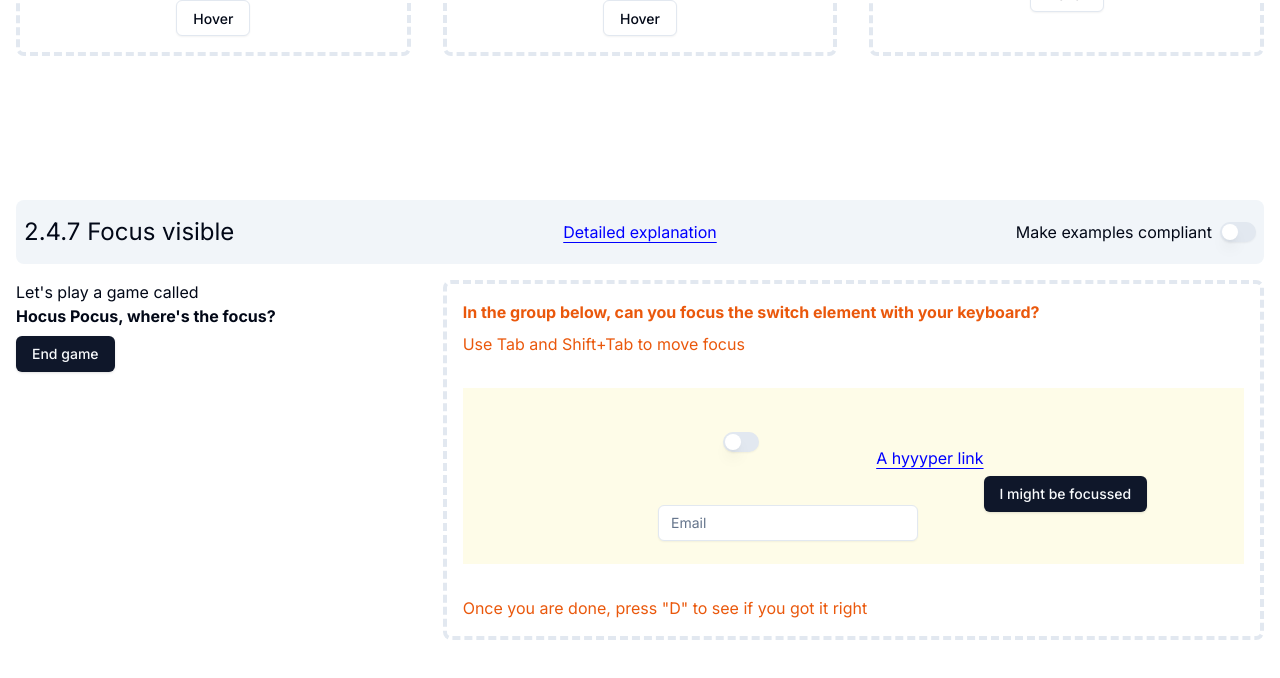
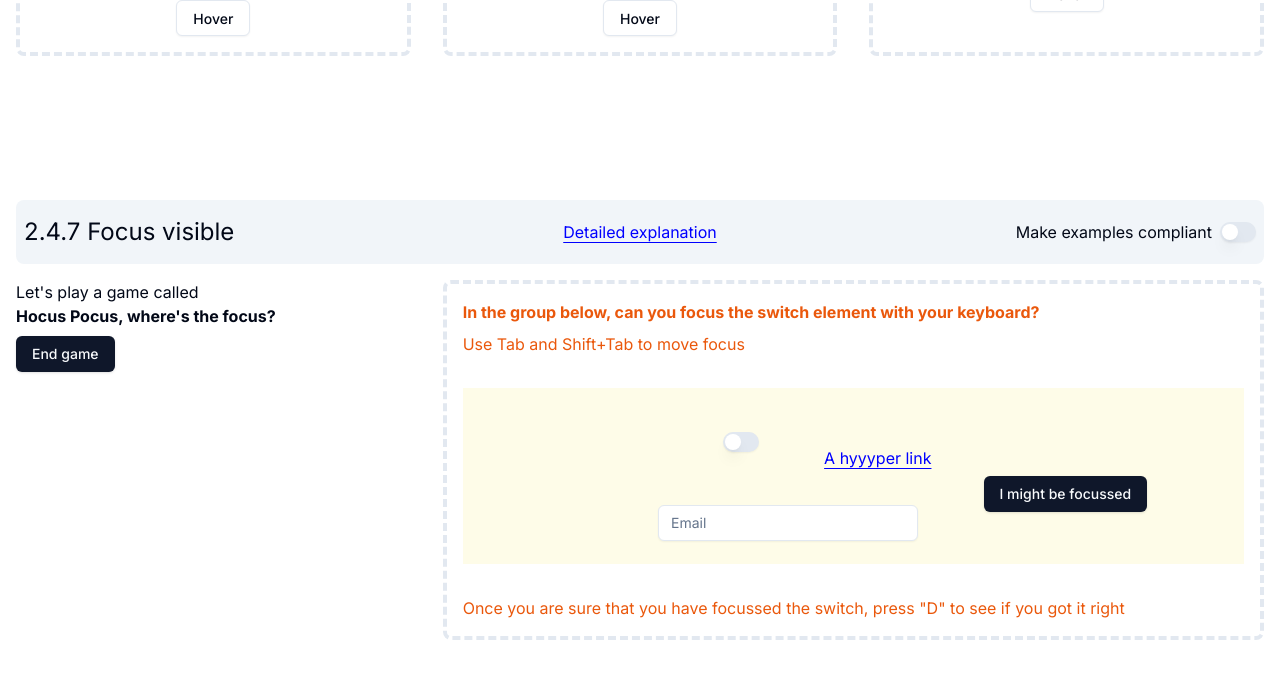
Before and after one commit to vivek-g-browserstack/interactive-wcag-examples, a Next.js app: page / in a window 1280 px wide. Both pictures are taken after a click on the button "Start game". Shown: the part 1223-1901 px from the top of the page. Built offline with nearby package versions, Linux system fonts and the light colour scheme.

Commit message:
Improve copy and UI

```diff
--- a/src/components/FocusVisible/index.tsx
+++ b/src/components/FocusVisible/index.tsx
@@ -32,7 +32,7 @@ export function FocusVisible() {
                     />
                 </div>
             </div>
-            <div className="grid grid-cols-6 gap-8">
+            <div className="grid grid-cols-3 gap-8">
                 <style>{`
                             .remove-focus:focus {
                                 outline: none !important;
@@ -49,7 +49,7 @@ export function FocusVisible() {
                                 box-shadow: none !important;
                             }
                 `}</style>
-                <div className="col-span-2">
+                <div className="col-span-1">
                     <p className="mb-2">Let&apos;s play a game called <br /> <b>Hocus Pocus, where&apos;s the focus?</b></p>
                     <Button
                         onClick={() => {
@@ -65,7 +65,7 @@ export function FocusVisible() {
                 {isGameInProgress &&
                     <div
                         ref={gameRef}
-                        className="relative col-span-4 p-4 rounded-lg border-4 border-dashed border-slate-200"
+                        className="relative col-span-2 p-4 rounded-lg border-4 border-dashed border-slate-200"
                         onKeyDown={(e) => {
                             if (e.key.toLowerCase() === "d") {
                                 setIsFixed((isFixed) => !isFixed)
@@ -75,12 +75,12 @@ export function FocusVisible() {
                         <h3 className="font-bold mb-2 text-orange-600">In the group below, can you focus the switch element with your keyboard?</h3>
                         <p className="text-orange-600 mb-8">Use Tab and Shift+Tab to move focus</p>
                         <div className="relative h-44 mb-8 bg-yellow-50">
-                            <a href="#" className="absolute top-1/3 right-1/3">A hyyyper link</a>
+                            <a href="#" className="absolute top-1/3 right-[40%]">A hyyyper link</a>
                             <Button className={`absolute top-1/2 left-2/3 ${isFixed ? `` : `remove-focus`}`}>I might be focussed</Button>
                             <Switch className={`absolute top-1/4 left-1/3 ${isFixed ? `` : `remove-focus`}`}></Switch>
                             <Input className="absolute top-2/3 left-1/4 w-1/3 bg-white" type="email" placeholder="Email" />
                         </div>
-                        <p className="text-orange-600">Once you are done, press &quot;D&quot; to see if you got it right</p>
+                        <p className="text-orange-600">Once you are sure that you have focussed the switch, press &quot;D&quot; to see if you got it right</p>
                     </div>}
 
             </div>
```
